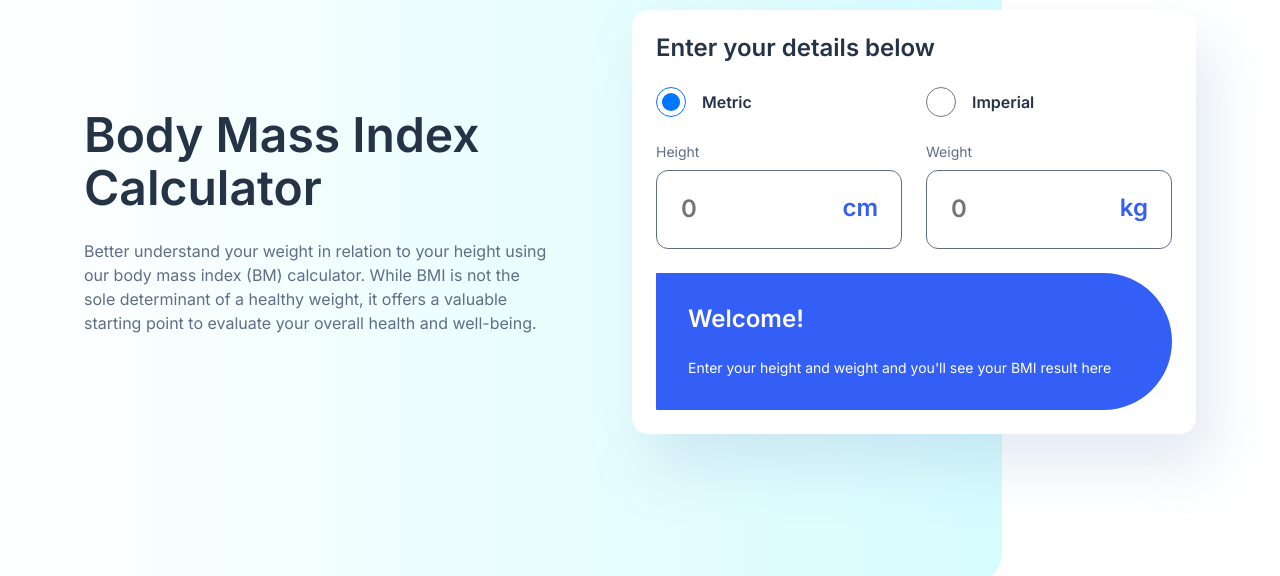
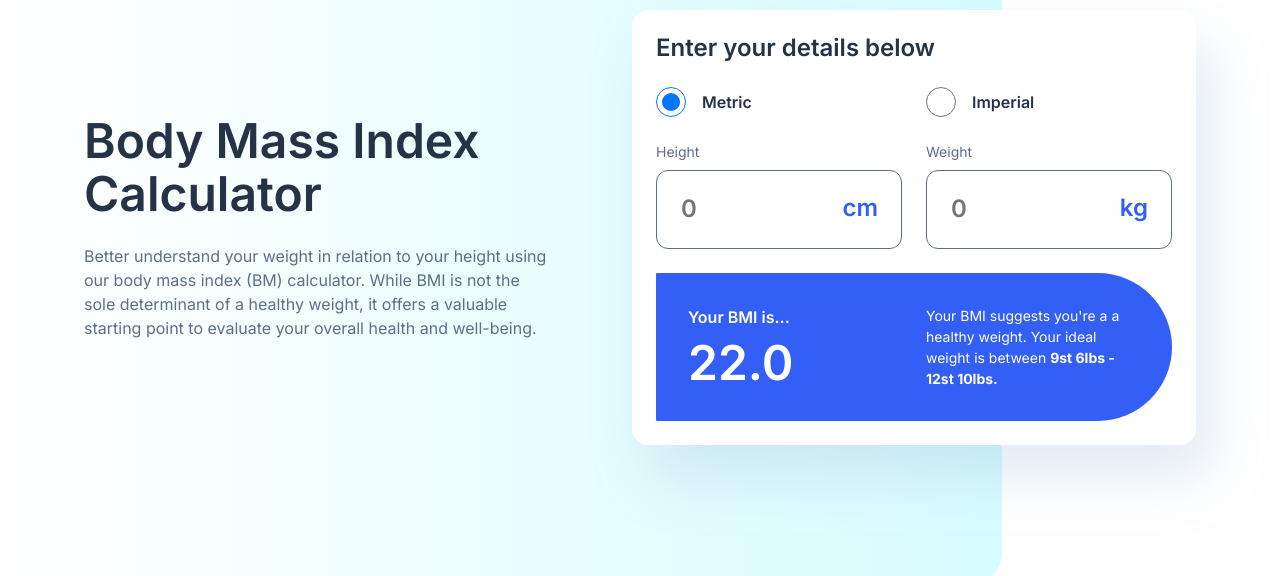
Before and after one commit to Joshk7/bmi-calculator, a plain HTML site: page index.html in a window 1280 px wide. Shown: the part 150-726 px from the top of the page. Drawn offline with Linux system fonts and the light colour scheme.

Commit message:
styling active and empty states for bmi results

```diff
--- a/index.html
+++ b/index.html
@@ -172,16 +172,33 @@
                         </div>
                         <output class="calculation__output">
                             <div id="empty" class="empty">
-                                <span class="empty__welcome">
-                                    Welcome!
-                                </span>
+                                <span class="empty__welcome"> Welcome! </span>
                                 <p class="empty__description">
-                                    Enter your height and weight and you'll see your
-                                    BMI result here
+                                    Enter your height and weight and you'll see
+                                    your BMI result here
                                 </p>
                             </div>
                             <div id="active" class="active">
-                                This is your BMI!
+                                <div class="active__result">
+                                    <span class="active__result--description">
+                                        Your BMI is...
+                                    </span>
+                                    <span
+                                        id="result"
+                                        class="active__result--value"
+                                    >
+                                        22.0
+                                    </span>
+                                </div>
+                                <p class="active__description">
+                                    Your BMI suggests you're a
+                                    <span id="status" class="status"
+                                        >a healthy weight</span
+                                    >. Your ideal weight is between
+                                    <span id="range" class="range"
+                                        >9st 6lbs - 12st 10lbs.</span
+                                    >
+                                </p>
                             </div>
                         </output>
                     </form>
--- a/script.js
+++ b/script.js
@@ -8,12 +8,13 @@ const kilogram = document.getElementById("kilogram");
 
 const imperialMeasures = document.getElementById("imperial-measures");
 const feet = document.getElementById("feet");
-const inch = document.getElementById("inches");
+const inch = document.getElementById("inch");
 const stone = document.getElementById("stone");
 const pound = document.getElementById("pound");
 
 const empty = document.getElementById("empty");
 const active = document.getElementById("active");
+const result = document.getElementById("result");
 
 let isMetric = true;
 
@@ -56,6 +57,8 @@ const handleCalculationFormInput = (e) => {
         const kilogramValue = kilogram.value;
         console.log(centimeterValue, kilogramValue);
         if (centimeterValue > 0 && kilogramValue > 0) {
+            const totalMeters = centimeterValue * 0.01;
+            const metricBMI = kilogramValue / (totalMeters * totalMeters);
             // change output first
             renderOutput(true);
         } else {
@@ -73,6 +76,9 @@ const handleCalculationFormInput = (e) => {
             stoneValue > 0 &&
             poundValue > 0
         ) {
+            const totalPounds = (14 * stoneValue) + poundValue;
+            const totalInches = (12 * feetValue) + inchValue;
+            const imperialBMI = 703 * (totalPounds / (totalInches * totalInches));
             // change output first
             renderOutput(true);
         } else {
--- a/style.css
+++ b/style.css
@@ -197,6 +197,7 @@ main {
 }
 
 .calculation__output {
+    margin-inline: auto;
     padding: 2rem;
     background: var(--blue-500);
     color: var(--white);
@@ -217,8 +218,43 @@ main {
     font: var(--text-preset-seven);
 }
 
+.empty {
+    display: none;
+}
+
+/* .active {
+    display: none;
+} */
+
 .active {
-    display: none;
+    display: flex;
+    flex-direction: column;
+    gap: 1.5rem;
+}
+
+.active__result {
+    display: flex;
+    flex-direction: column;
+    row-gap: 0.5rem;
+    flex: 1;
+}
+
+.active__result--description {
+    font: var(--text-preset-six-semibold);
+}
+
+.active__result--value {
+    font: var(--text-preset-two);
+}
+
+.active__description {
+    max-width: 360px;
+    font: var(--text-preset-seven);
+    flex: 1;
+}
+
+.range {
+    font-weight: bold;
 }
 
 .info {
@@ -394,8 +430,18 @@ main {
     }
 
     .calculation__output {
+        width: 100%;
         border-bottom-right-radius: 999px;
         border-top-right-radius: 999px;
+    }
+
+    .active {
+        flex-direction: row;
+        align-items: center;
+    }
+
+    .active__description {
+        max-width: 267px;
     }
 
     .info {
```
